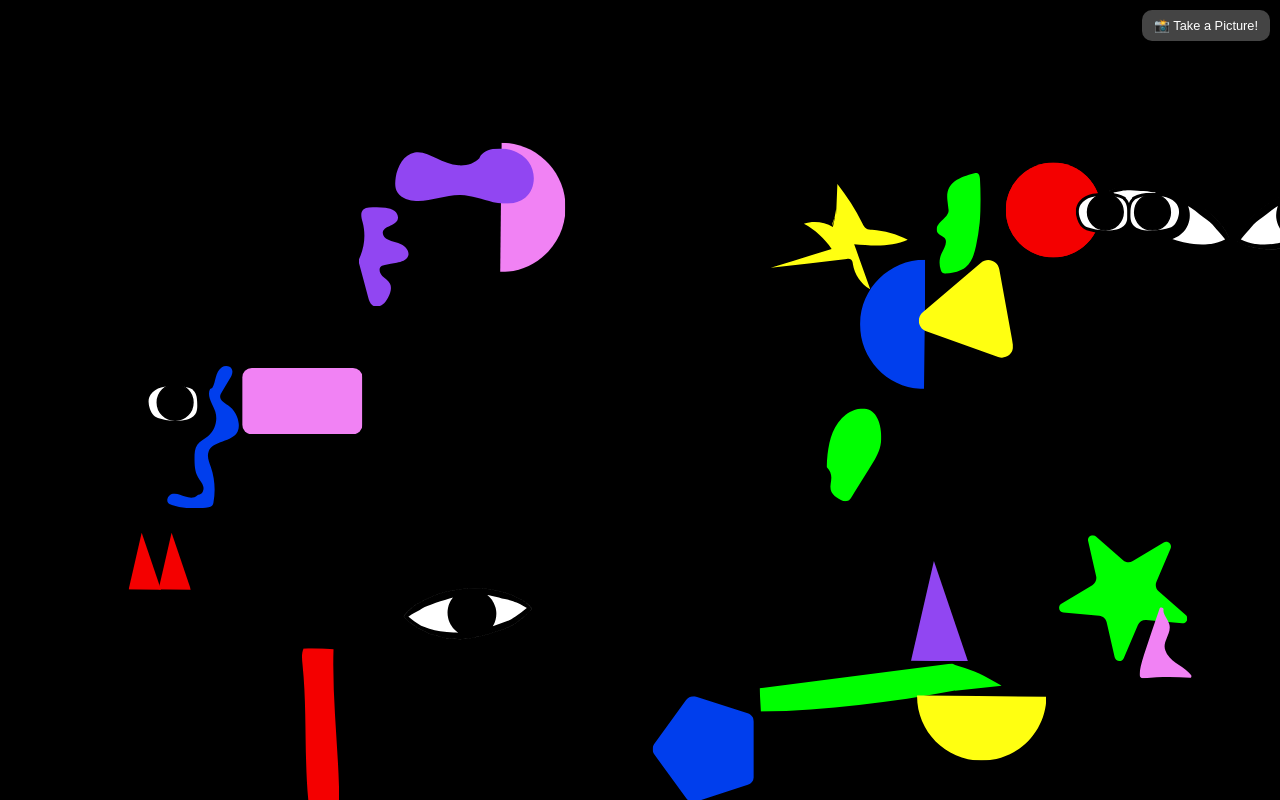
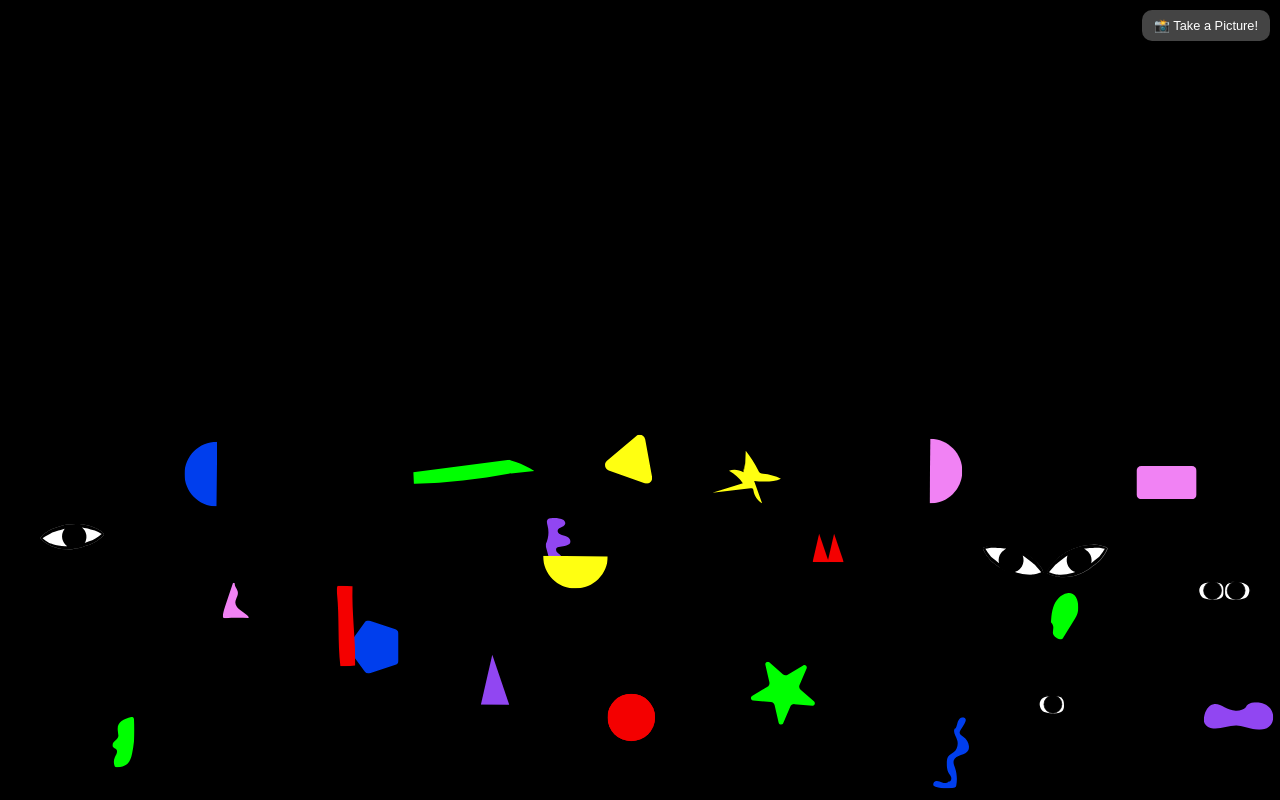
Before and after one commit to suzubu/pareidoodles, a React (Vite) app: page / in a window 1280 px wide. Built offline with nearby package versions, Linux system fonts and the light colour scheme.

Commit message:
feat: implement shape duplication functionality; enhance ShapeItem with duplicate button and logic for creating copies of selected shapes

```diff
--- a/src/App.jsx
+++ b/src/App.jsx
@@ -6,17 +6,59 @@ import "./styles/App.css";
 
 function App() {
   // --- State Setup ---
-  const [shapeOrder, setShapeOrder] = useState(
-    shapeList.map((shape, index) => ({
-      ...shape,
-      zIndex: index,
-      rotation: 0,
-      scale: 1,
-    }))
-  );
+  const margin = 5;
+  const placedShapes = [];
 
+  function generateInitialShapes() {
+    const shapeWidth = window.innerWidth < 600 ? 50 : 100;
+    const shapeHeight = window.innerWidth < 600 ? 50 : 100;
+
+    function getRandomPosition() {
+      const x =
+        Math.random() * (window.innerWidth - shapeWidth - margin * 2) + margin;
+      const y =
+        Math.random() * (window.innerHeight / 2 - shapeHeight - margin * 2) +
+        window.innerHeight / 2 +
+        margin;
+      return { x, y };
+    }
+
+    function isOverlapping(x, y) {
+      return placedShapes.some((pos) => {
+        const buffer = 5; // extra space between shapes
+        return !(
+          x + shapeWidth + buffer < pos.x ||
+          x > pos.x + shapeWidth + buffer ||
+          y + shapeHeight + buffer < pos.y ||
+          y > pos.y + shapeHeight + buffer
+        );
+      });
+    }
+
+    placedShapes.length = 0; // reset placedShapes
+
+    return shapeList.map((shape, index) => {
+      let pos;
+      let tries = 0;
+      do {
+        pos = getRandomPosition();
+        tries++;
+      } while (isOverlapping(pos.x, pos.y) && tries < 100);
+      placedShapes.push(pos);
+
+      return {
+        ...shape,
+        initialX: pos.x,
+        initialY: pos.y,
+        zIndex: index,
+        rotation: 0,
+        scale: window.innerWidth < 600 ? 0.25 : 0.5,
+      };
+    });
+  }
+
+  const [shapeOrder, setShapeOrder] = useState(() => generateInitialShapes());
   const [selectedIds, setSelectedIds] = useState([]);
-
   const [selectionBox, setSelectionBox] = useState(null);
   const [isSelecting, setIsSelecting] = useState(false);
 
@@ -148,6 +190,25 @@ function App() {
     );
   };
 
+  const duplicateSelected = () => {
+    setShapeOrder((prev) => {
+      const newShapes = [];
+      selectedIds.forEach((id) => {
+        const shape = prev.find((s) => s.id === id);
+        if (shape) {
+          newShapes.push({
+            ...shape,
+            id: shape.id + "-copy-" + Date.now() + Math.random(), // unique id
+            initialX: shape.initialX + 30, // offset to avoid perfect overlap
+            initialY: shape.initialY + 30,
+            zIndex: shape.zIndex + 1, // bring on top
+          });
+        }
+      });
+      return [...prev, ...newShapes];
+    });
+  };
+
   return (
     <div className="outer-container">
       <ScreenshotButton />
@@ -172,6 +233,7 @@ function App() {
             onDragStart={handleDragStart}
             onMoveSelected={moveSelectedShapes}
             onTransformSelected={transformSelected}
+            onDuplicateSelected={duplicateSelected}
           >
             <shape.Component className="shape-svg" />
           </ShapeItem>
--- a/src/Components/ShapeItem.jsx
+++ b/src/Components/ShapeItem.jsx
@@ -7,6 +7,7 @@ import {
   UilArrowCircleRight,
   UilPlusCircle,
   UilMinusCircle,
+  UilCopy,
 } from "@iconscout/react-unicons";
 
 // --- Component Definition ---
@@ -24,6 +25,7 @@ export default function ShapeItem({
   onSelect,
   onMoveSelected,
   onDragStart,
+  onDuplicateSelected,
 }) {
   // --- Motion Values for Position ---
   const x = useMotionValue(initialX);
@@ -120,7 +122,6 @@ export default function ShapeItem({
         {children}
       </motion.div>
 
-
       {showControls && (
         <div
           ref={panelRef}
@@ -158,6 +159,11 @@ export default function ShapeItem({
               {icon}
             </button>
           ))}
+
+          {/* ➕ Duplicate button */}
+          <button onClick={onDuplicateSelected} title="Duplicate">
+            <UilCopy color="#f182f4" />
+          </button>
         </div>
       )}
     </motion.div>
```
